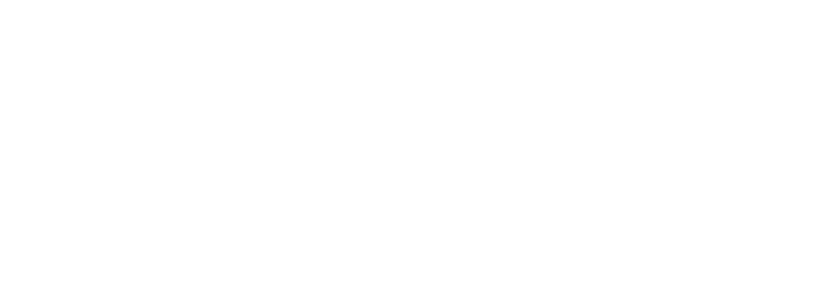
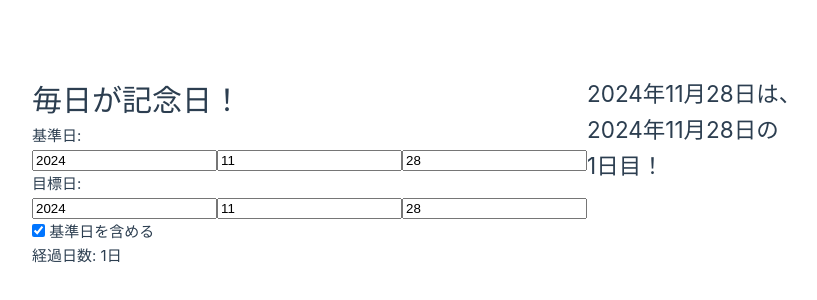
Before and after one commit to HujikoSan/hujikosan.github.io, a Vue app: page /anniversary in a window 1280 px wide. Before the commit this address had no page. Shown: the part 228-528 px from the top of the page, without its empty margins (53-870 px from the left). Built offline with nearby package versions, Linux system fonts and the light colour scheme.

Commit message:
add anniversary and 404 pages

```diff
--- /dev/null
+++ b/src/components/Anniversary.vue
@@ -0,0 +1,58 @@
+<script setup>
+import { ref, computed } from 'vue'
+
+const include_base_date = ref(true)
+
+const base_year = ref(2024)
+const base_month = ref(11)
+const base_date = ref(28)
+
+const base_date_in_days = computed(() => {
+  return get_passed_days(base_year.value, base_month.value + 1, base_date.value)
+})
+
+const target_year = ref(2024)
+const target_month = ref(11)
+const target_date = ref(28)
+
+const target_date_in_days = computed(() => {
+  return get_passed_days(target_year.value, target_month.value + 1, target_date.value)
+})
+
+const passed_days = computed(() => {
+  return target_date_in_days.value - base_date_in_days.value + (include_base_date.value ? 1 : 0)
+})
+
+
+function get_passed_days(year, month, date) {
+  var d = new Date(year, month, date)
+  return Math.floor(d / (1000 * 60 * 60 * 24))
+}
+
+</script>
+
+<template>
+  <div>
+    <h1>毎日が記念日！</h1>
+    <p>基準日: </p>
+    <input type="number" v-model="base_year" />
+    <input type="number" v-model="base_month" />
+    <input type="number" v-model="base_date" />
+    <p>目標日: </p>
+    <input type="number" v-model="target_year" />
+    <input type="number" v-model="target_month" />
+    <input type="number" v-model="target_date" />
+    <p>
+      <label><input type="checkbox" v-model="include_base_date" />
+      基準日を含める
+      </label>
+    </p>
+
+    <p>経過日数: {{ passed_days }}日</p>
+  </div>
+  <div>
+    <h2>{{ target_year }}年{{ target_month }}月{{ target_date }}日は、</h2>
+    <h2>{{ base_year }}年{{ base_month }}月{{ base_date }}日の</h2>
+    <h2>{{ passed_days }}日目！</h2>
+  </div>
+</template>
--- a/src/components/Index.vue
+++ b/src/components/Index.vue
@@ -23,6 +23,7 @@
     <h2>作ったもの</h2>
     <ui>
       <li><router-link to="/todo">Todo</router-link></li>
+      <li><router-link to="/anniversary">Anniversary</router-link></li>
     </ui>
   </div>
 </template>
--- /dev/null
+++ b/src/components/NotFound.vue
@@ -0,0 +1,4 @@
+<template>
+    <h1>404 Not Found</h1>
+    <p>please check your url!</p>
+</template>
```
Also changed, not shown: src/router.js (+8 -0 lines).
